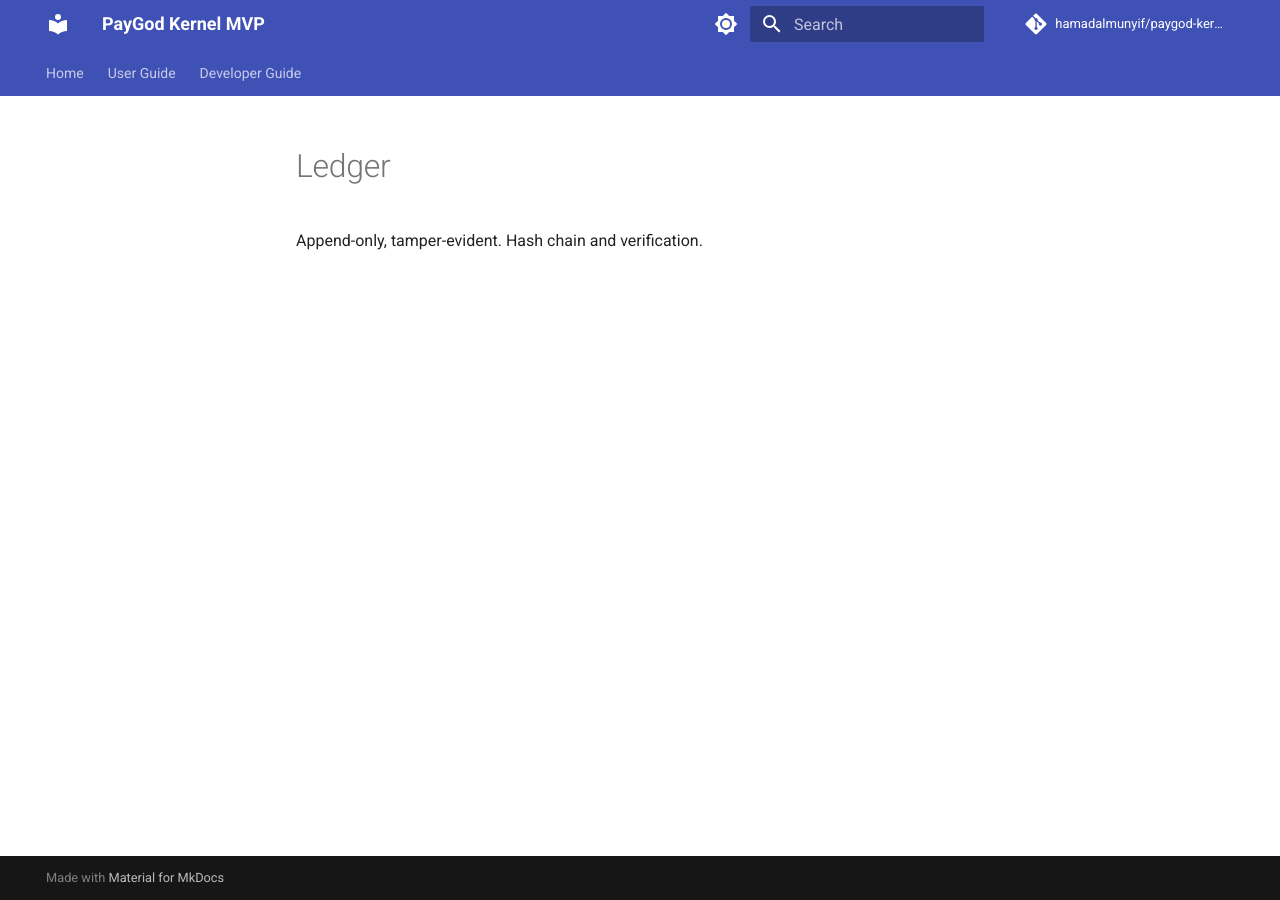
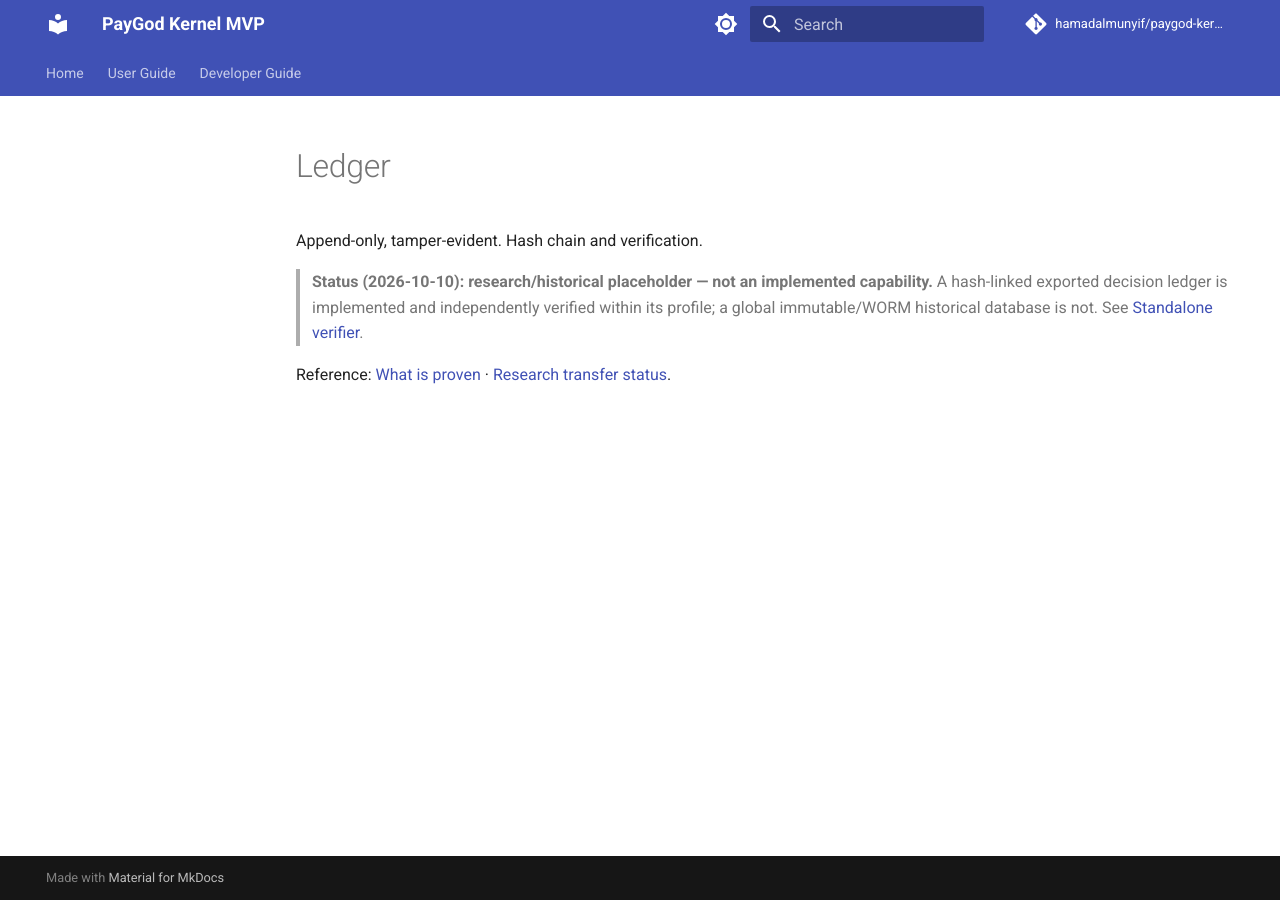
Before and after one commit to hamadalmunyif/paygod-kernel-mvp, an MkDocs documentation site: the page built from docs/04_LEDGER_MODEL.md, in a window 1280 px wide. Built offline with MkDocs 1.6.1 and Material for MkDocs 9.7.7, drawn with Linux system fonts in a browser that asks for light colours; comment, search, counter and statistics services are not loaded.

Commit message:
docs: mark historical profile scope in docs/04_LEDGER_MODEL.md

```diff
--- a/docs/04_LEDGER_MODEL.md
+++ b/docs/04_LEDGER_MODEL.md
@@ -1,2 +1,6 @@
 # Ledger
 Append-only, tamper-evident. Hash chain and verification.
+
+> **Status (2026-10-10): research/historical placeholder — not an implemented capability.** A hash-linked exported decision ledger is implemented and independently verified within its profile; a global immutable/WORM historical database is not. See [Standalone verifier](STANDALONE_VERIFIER.md).
+
+Reference: [What is proven](../README.md) · [Research transfer status](OBSERVATORY_TRANSFER_ACCEPTANCE_2026-10-10.md).
```
